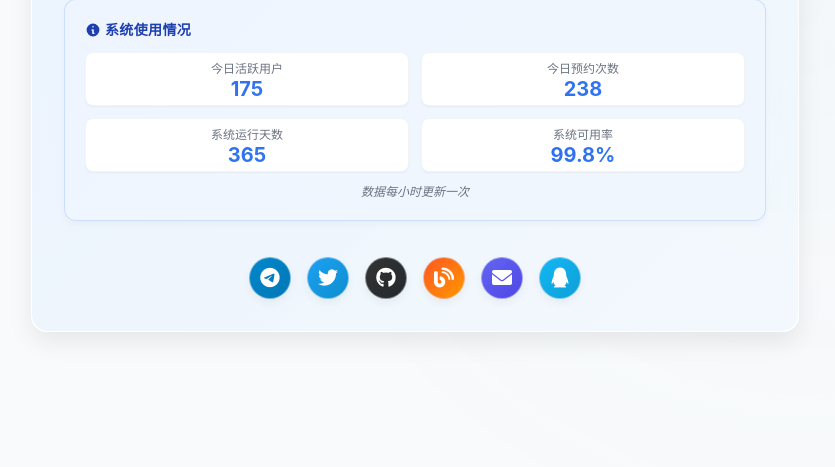
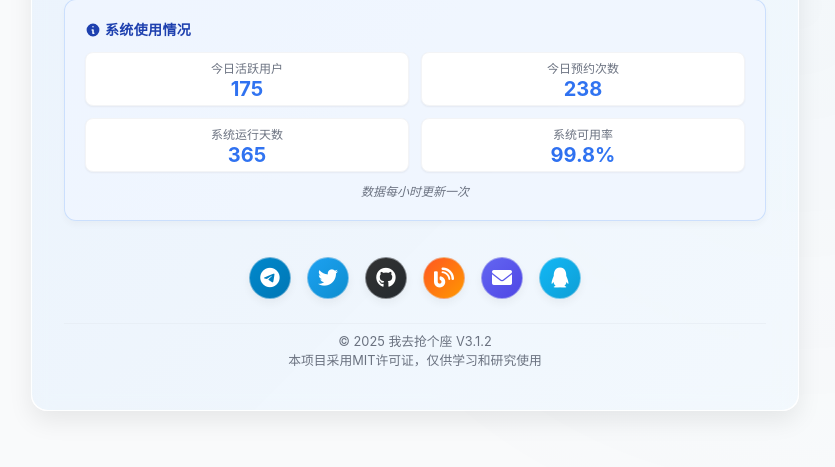
Before and after one commit to VenenoSix24/igolib-ldu, a FastAPI app: page /page_welcome.html in a window 1280 px wide. Shown: the part 1069-1536 px from the top of the page, without its empty margins (225-1060 px from the left). Run offline with FastAPI, Linux system fonts and the light colour scheme.

Commit message:
更新 requirements.txt，添加 jinja2 依赖；在欢迎页面添加版权信息及样式

```diff
--- a/requirements.txt
+++ b/requirements.txt
@@ -3,3 +3,4 @@ pydantic==2.11.5
 Requests==2.32.3
 uvicorn==0.34.2
 websocket_client==1.8.0
+jinja2==3.1.6
--- a/templates/page_welcome.html
+++ b/templates/page_welcome.html
@@ -1412,6 +1412,41 @@
             .social-link i {
                 font-size: 1.1rem;
             }
+        }
+
+        /* 版权信息样式 */
+        .copyright {
+            margin-top: 1.5rem;
+            text-align: center;
+            font-size: 0.8rem;
+            color: #6B7280;
+            padding: 0.5rem 0;
+            border-top: 1px solid rgba(226, 232, 240, 0.5);
+            width: 100%;
+        }
+
+        html.dark .copyright {
+            color: #9CA3AF;
+            border-top-color: rgba(75, 85, 99, 0.5);
+        }
+
+        .copyright a {
+            color: #4A90E2;
+            text-decoration: none;
+            transition: color 0.2s ease;
+        }
+
+        html.dark .copyright a {
+            color: #60A5FA;
+        }
+
+        .copyright a:hover {
+            color: #2563EB;
+            text-decoration: underline;
+        }
+
+        html.dark .copyright a:hover {
+            color: #93C5FD;
         }
     </style>
 </head>
@@ -1614,6 +1649,12 @@
                     <i class="fab fa-qq"></i>
                 </a>
             </div>
+
+            <!-- 添加版权信息 -->
+            <div class="copyright">
+                <p>&copy; 2025 我去抢个座 V3.1.2</p>
+                <p>本项目采用MIT许可证，仅供学习和研究使用</p>
+            </div>
         </div>
     </div>
 
```
